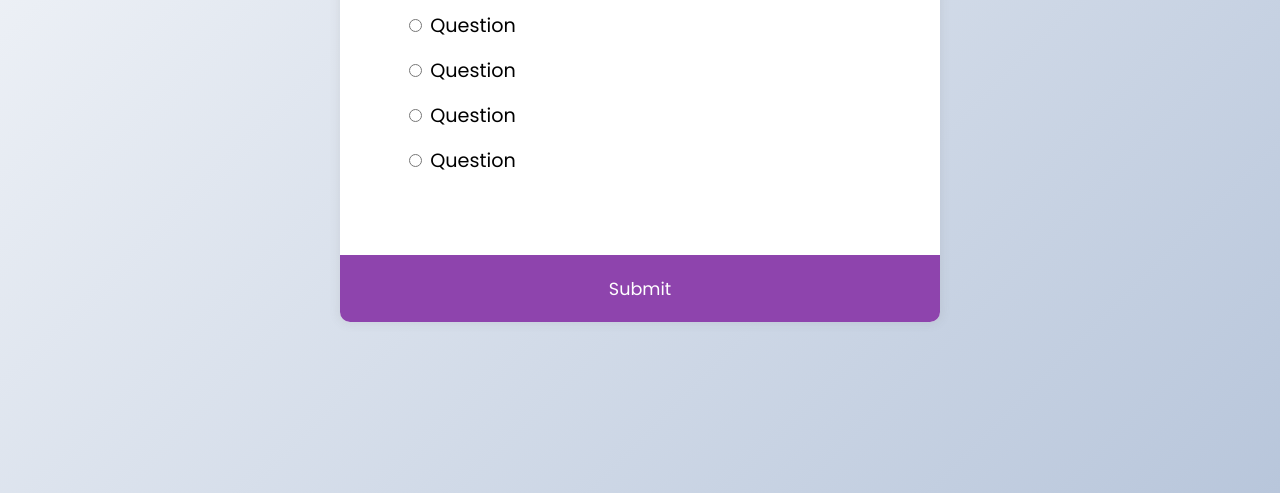
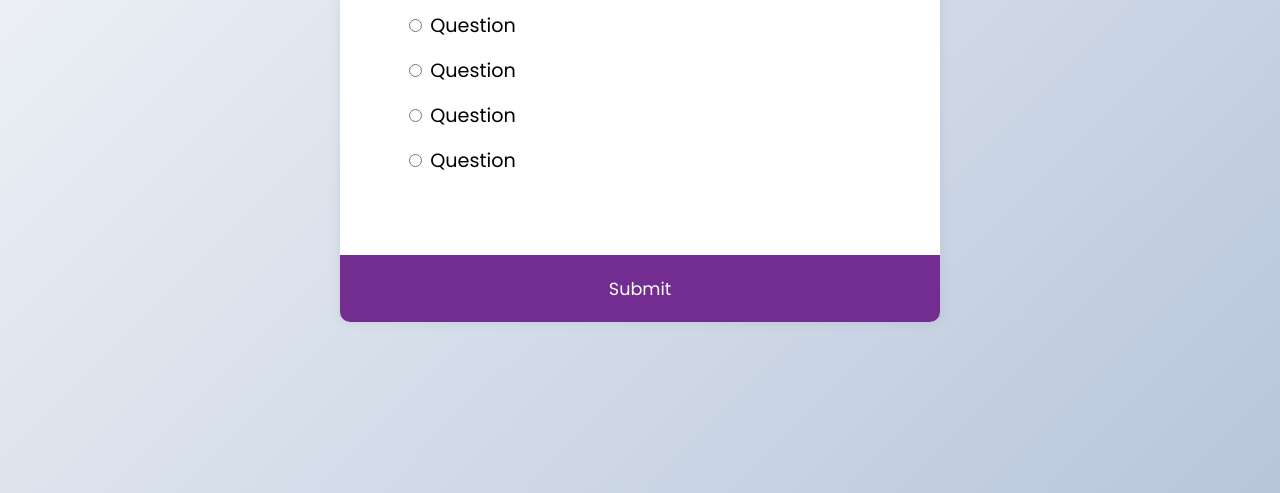
Before and after one commit to o0p/quiz-app, a plain HTML site: page index.html in a window 1280 px wide. In both pictures the pointer is over the button "Submit". Shown: the part 307-800 px from the top of the page. Drawn offline with Linux system fonts and the light colour scheme.

Commit message:
Add button:hover style

```diff
--- a/style.css
+++ b/style.css
@@ -59,3 +59,7 @@ button {
     font-family: inherit;
     padding: 1.3rem;
 }
+
+button:hover {
+    background-color: #732d91;
+}
```
